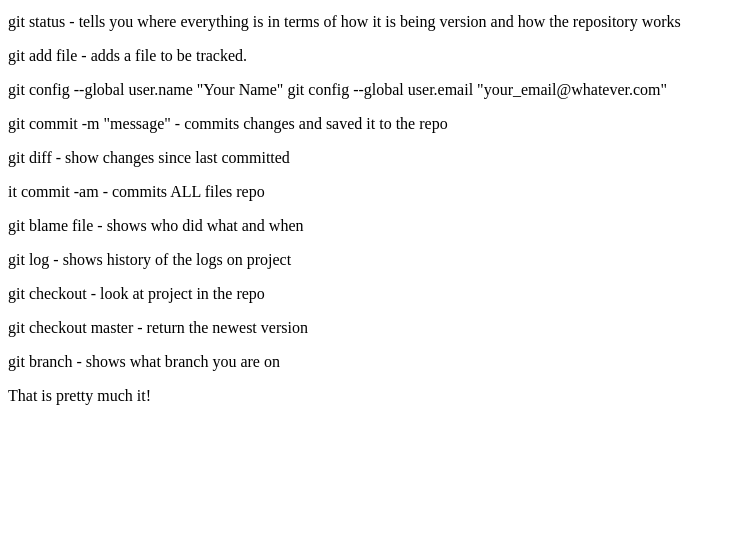
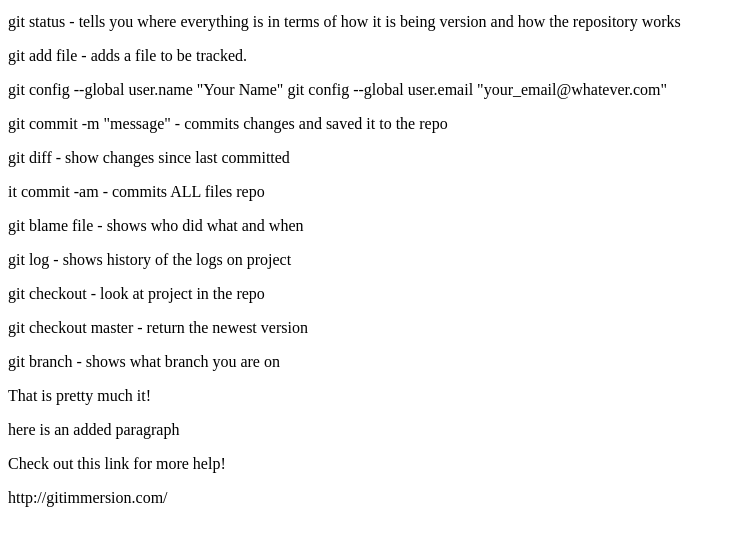
Before and after one commit to Cclements10/myFirstRepository, a plain HTML site: page index.html in a window 1280 px wide. Shown: the part 101-646 px from the top of the page, without its empty margins (0-735 px from the left). Drawn offline with Linux system fonts and the light colour scheme.

Commit message:
added a link to git immersion and a few other lines

```diff
--- a/index.html
+++ b/index.html
@@ -23,9 +23,9 @@ git config --global user.email "your_email@whatever.com"</p>
              <p>git checkout master - return the newest version</p>
               <p>git branch - shows what branch you are on</p>
                <p>That is pretty much it!</p>
-                <p></p>
-                 <p></p>
-                  <p></p>
+                <p>here is an added paragraph</p>
+                 <p>Check out this link for more help!</p>
+                  <p>http://gitimmersion.com/</p>
                    <p></p>
 
     <!-- javascript code -->
```
